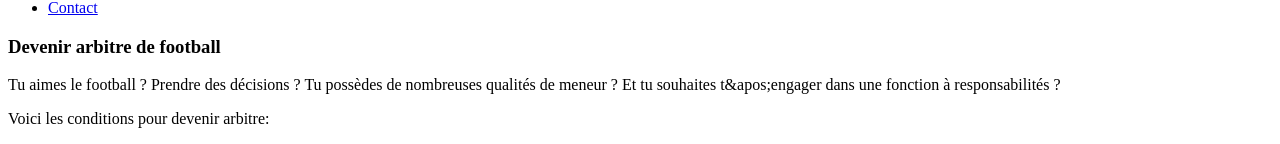
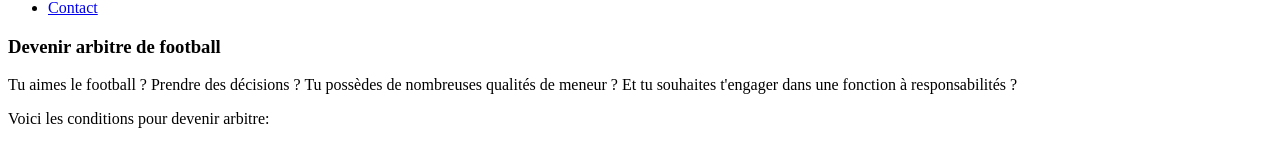
Before and after one commit to Gnjurats/new-nextjs-dashboard7, a Next.js app: page /dashboard/devenir-arbitre in a window 1280 px wide. Shown: the part 733-877 px from the top of the page. Built offline with nearby package versions, Linux system fonts and the light colour scheme.

Commit message:
Update page.tsx

```diff
--- a/app/dashboard/devenir-arbitre/page.tsx
+++ b/app/dashboard/devenir-arbitre/page.tsx
@@ -85,7 +85,7 @@ const DevenirArbitre = () => {
                             <div className="row mini-spacer">
                                 <div className="col-lg-6 order-2 order-lg-1">
                                     <h3 className="text-uppercase">Devenir arbitre de football</h3>
-                                    <p>Tu aimes le football ? Prendre des décisions ? Tu possèdes de nombreuses qualités de meneur ? Et tu souhaites t&amp;apos;engager dans une fonction à responsabilités ?</p>
+                                    <p>Tu aimes le football ? Prendre des décisions ? Tu possèdes de nombreuses qualités de meneur ? Et tu souhaites t&apos;engager dans une fonction à responsabilités ?</p>
                                     <p>Voici les conditions pour devenir arbitre:</p>
                                     <ul className="list-block m-b-30">
                                         <li><i className="sl-icon-check text-primary"></i> Etre agé(e) entre 15 et au maximum 45 ans</li>
```
